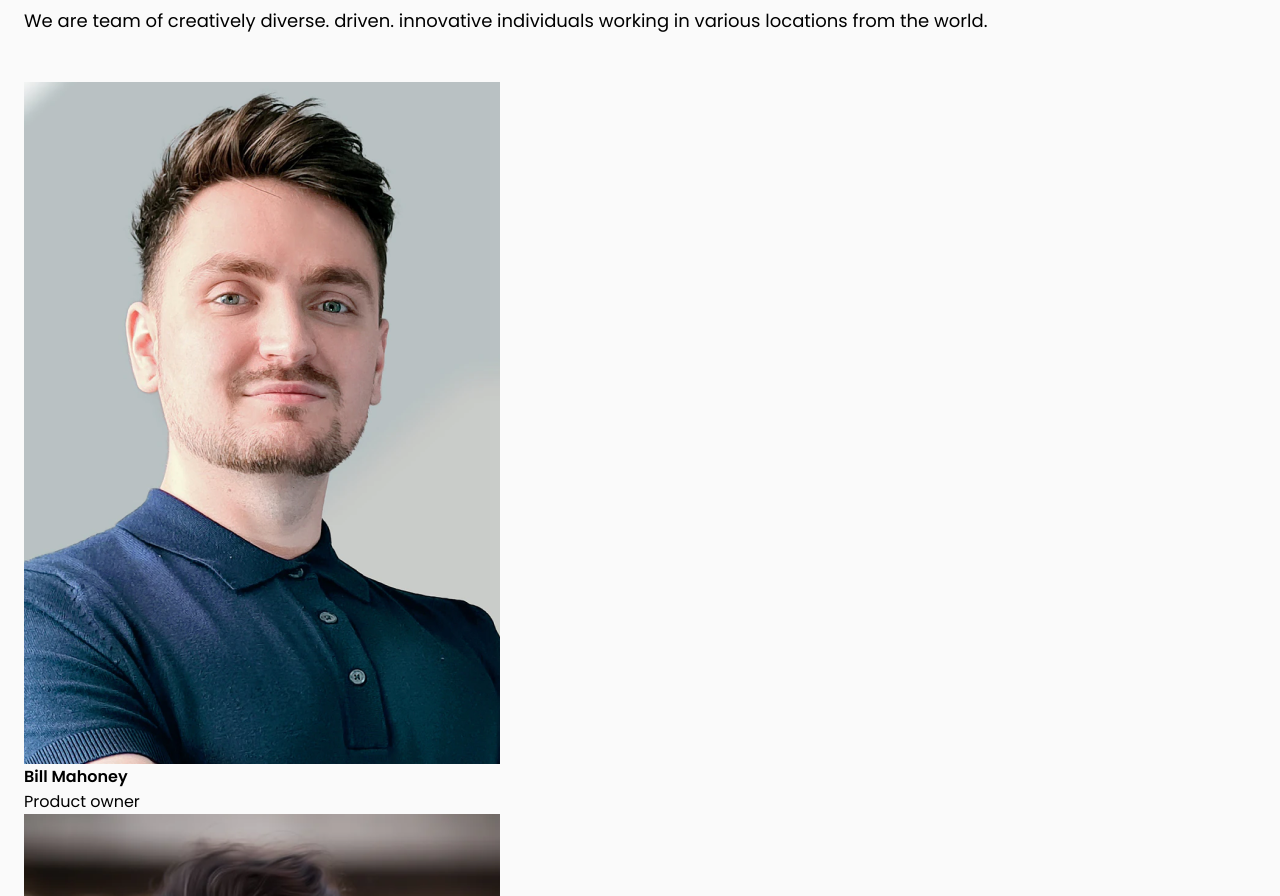
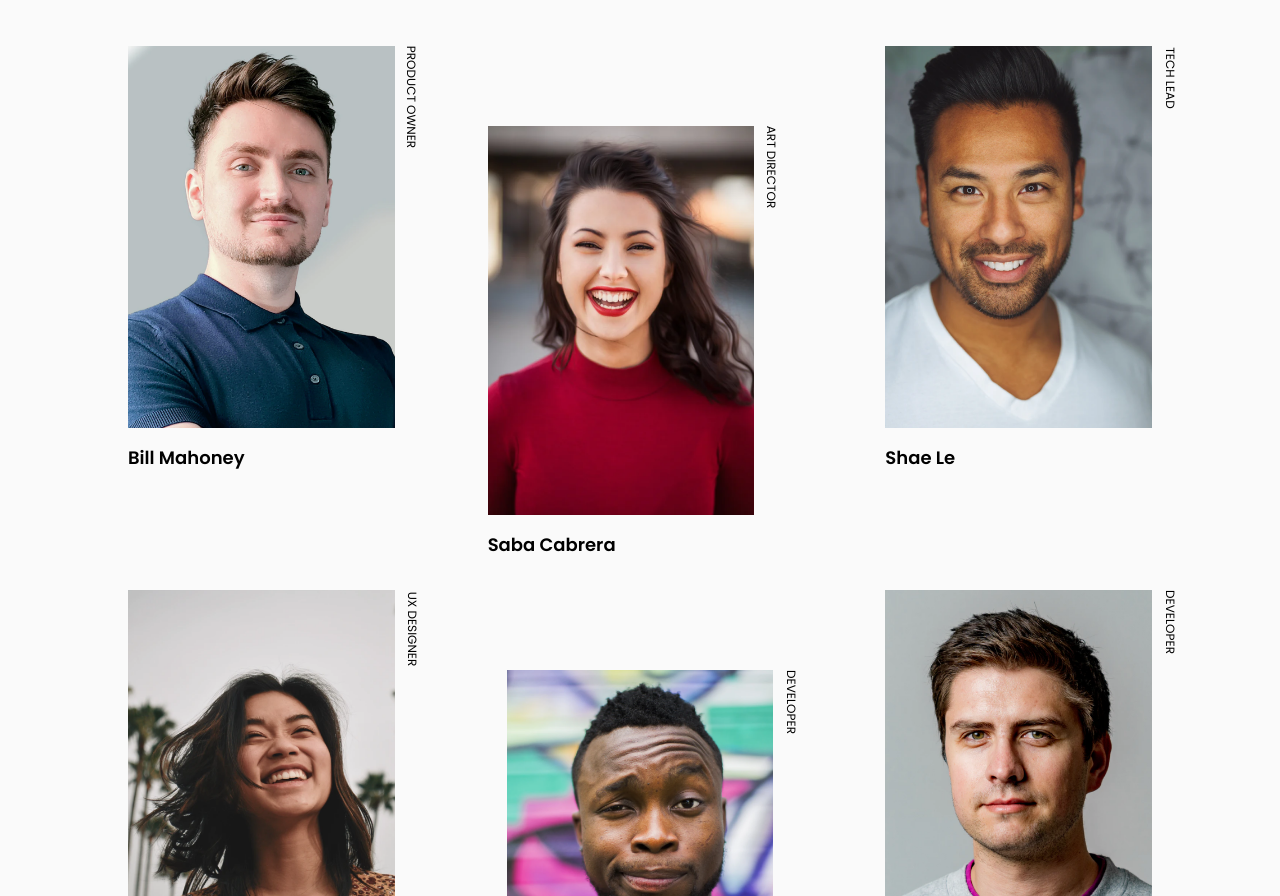
Before and after one commit to Tusar78/my-team-page, a plain HTML site: page index.html in a window 1280 px wide. Shown: the part 173-1069 px from the top of the page. Drawn offline with Linux system fonts and the light colour scheme.

Commit message:
Just for testing purpose

```diff
--- a/assets/sass/style.scss
+++ b/assets/sass/style.scss
@@ -40,7 +40,6 @@ img {
 .bd-grid {
   max-width: 1024px;
   display: grid;
-  column-gap: 2rem;
   width: calc(100% - 2rem);
   margin-left: 1rem;
   margin-right: 1rem;
@@ -77,3 +76,145 @@ img {
   font-size: var(--medium-font-size);
   margin: 0.625rem 0 3rem;
 }
+
+.team__images {
+  img {
+    width: 150px;
+  }
+}
+
+.team__images {
+  display: grid;
+  grid-template-columns: repeat(2, 1fr);
+  grid-gap: 3.5rem;
+
+  img {
+    width: 150px;
+  }
+}
+
+.team__image {
+  position: relative;
+}
+
+.team__image-name {
+  font-size: var(--medium-font-size);
+  font-weight: $semi-bold;
+  margin-top: 0.625rem;
+}
+
+.team__image-position {
+  font-size: var(--small-font-size);
+  text-transform: uppercase;
+  display: block;
+  position: absolute;
+  top: 0;
+  right: 0;
+}
+
+.team__image:nth-child(1) {
+  .team__image-position {
+    transform: rotate(90deg) translate(36px, -56px);
+  }
+}
+
+.team__image:nth-child(2) {
+  top: 45px;
+  left: -19px;
+
+  .team__image-position {
+    transform: rotate(90deg) translate(27px, -48px);
+  }
+}
+
+.team__image:nth-child(3) {
+  .team__image-position {
+    transform: rotate(90deg) translate(23px, -48px);
+  }
+}
+
+.team__image:nth-child(4) {
+  .team__image-position {
+    transform: rotate(90deg) translate(30px, -55px);
+  }
+}
+
+.team__image:nth-child(5) {
+  top: 80px;
+  .team__image-position {
+    transform: rotate(90deg) translate(23px, -50px);
+  }
+}
+
+.team__image:nth-child(6) {
+  .team__image-position {
+    transform: rotate(90deg) translate(23px, -50px);
+  }
+}
+
+@media screen and (min-width: 768px) {
+  .team {
+    row-gap: 4rem;
+    margin-left: auto;
+    margin-right: auto;
+  }
+
+  .team__text {
+    margin: 0.625rem 0 0;
+  }
+
+  .team__header {
+    grid-template-columns: 50% 50%;
+  }
+
+  .team__images {
+    grid-template-columns: repeat(3, 1fr);
+    grid-gap: 7rem;
+
+    img {
+      width: 338px;
+    }
+  }
+
+  .team__image-name {
+    margin-top: 1rem;
+  }
+
+  .team__image:nth-child(1) {
+    .team__image-position {
+      transform: rotate(90deg) translate(42px, -68px);
+    }
+  }
+
+  .team__image:nth-child(2) {
+    top: 80px;
+    .team__image-position {
+      transform: rotate(90deg) translate(32px, -58px);
+    }
+  }
+
+  .team__image:nth-child(3) {
+    .team__image-position {
+      transform: rotate(90deg) translate(23px, -48px);
+    }
+  }
+
+  .team__image:nth-child(4) {
+    .team__image-position {
+      transform: rotate(90deg) translate(30px, -55px);
+    }
+  }
+
+  .team__image:nth-child(5) {
+    top: 80px;
+    .team__image-position {
+      transform: rotate(90deg) translate(23px, -50px);
+    }
+  }
+
+  .team__image:nth-child(6) {
+    .team__image-position {
+      transform: rotate(90deg) translate(23px, -50px);
+    }
+  }
+}
```
Also changed, not shown: assets/css/style.css.
